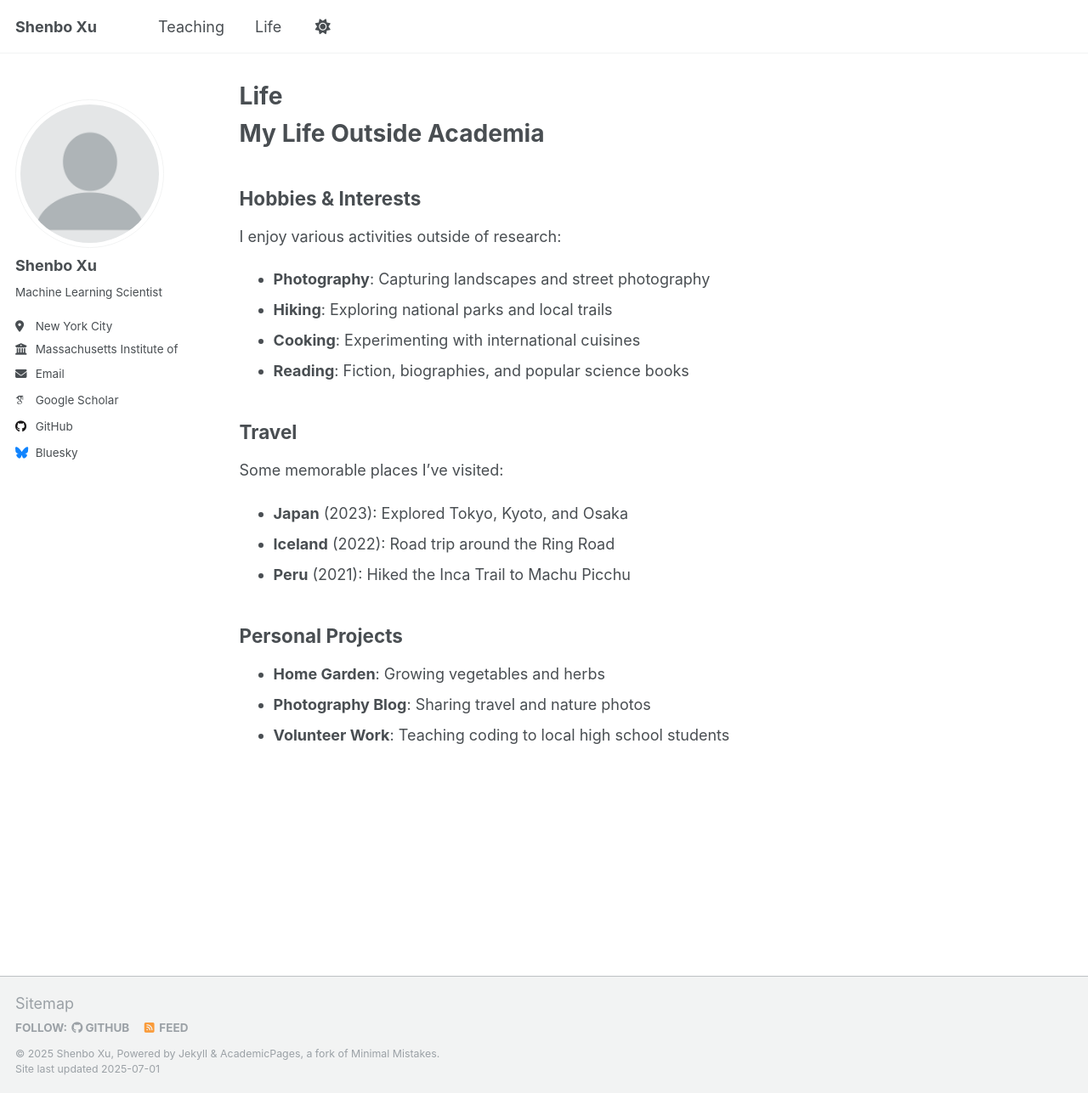
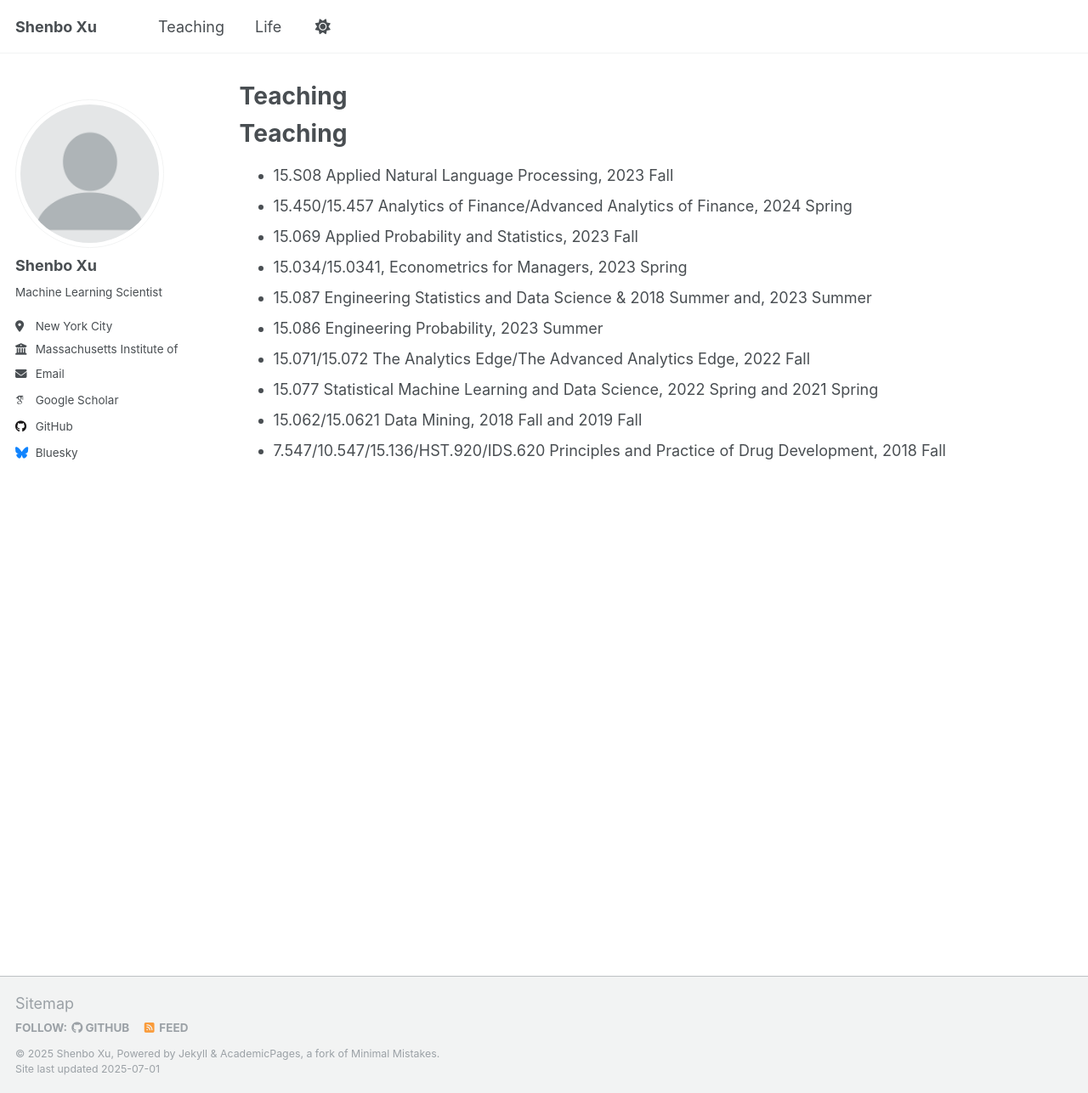
Before and after one commit to xushenbo/xushenbo.github.io, a Jekyll site: the page built from _pages/teaching.md, in a window 1280 px wide and 1287 px high. Shown: the whole window at 85% size. Built offline with Jekyll 4.4.1, drawn with Linux system fonts in a browser that asks for light colours; some web fonts are replaced; a script that is not in the unit is left out.

Commit message:
Update teaching.md

```diff
--- a/_pages/teaching.md
+++ b/_pages/teaching.md
@@ -1,29 +1,18 @@
 ---
 layout: archive
-title: "Life"
-permalink: /life/
+title: "Teaching"
+permalink: /teaching/
 author_profile: true
 ---
 
-# My Life Outside Academia
-
-## Hobbies & Interests
-
-I enjoy various activities outside of research:
-- **Photography**: Capturing landscapes and street photography
-- **Hiking**: Exploring national parks and local trails
-- **Cooking**: Experimenting with international cuisines
-- **Reading**: Fiction, biographies, and popular science books
-
-## Travel
-
-Some memorable places I've visited:
-- **Japan** (2023): Explored Tokyo, Kyoto, and Osaka
-- **Iceland** (2022): Road trip around the Ring Road
-- **Peru** (2021): Hiked the Inca Trail to Machu Picchu
-
-## Personal Projects
-
-- **Home Garden**: Growing vegetables and herbs
-- **Photography Blog**: Sharing travel and nature photos
-- **Volunteer Work**: Teaching coding to local high school students
+# Teaching
+- 15.S08 Applied Natural Language Processing, 2023 Fall
+- 15.450/15.457 Analytics of Finance/Advanced Analytics of Finance, 2024 Spring
+- 15.069 Applied Probability and Statistics, 2023 Fall
+- 15.034/15.0341, Econometrics for Managers, 2023 Spring
+- 15.087 Engineering Statistics and Data Science & 2018 Summer and, 2023 Summer
+- 15.086 Engineering Probability, 2023 Summer
+- 15.071/15.072 The Analytics Edge/The Advanced Analytics Edge, 2022 Fall
+- 15.077 Statistical Machine Learning and Data Science, 2022 Spring and 2021 Spring
+- 15.062/15.0621 Data Mining, 2018 Fall and 2019 Fall
+- 7.547/10.547/15.136/HST.920/IDS.620 Principles and Practice of Drug Development, 2018 Fall
```
